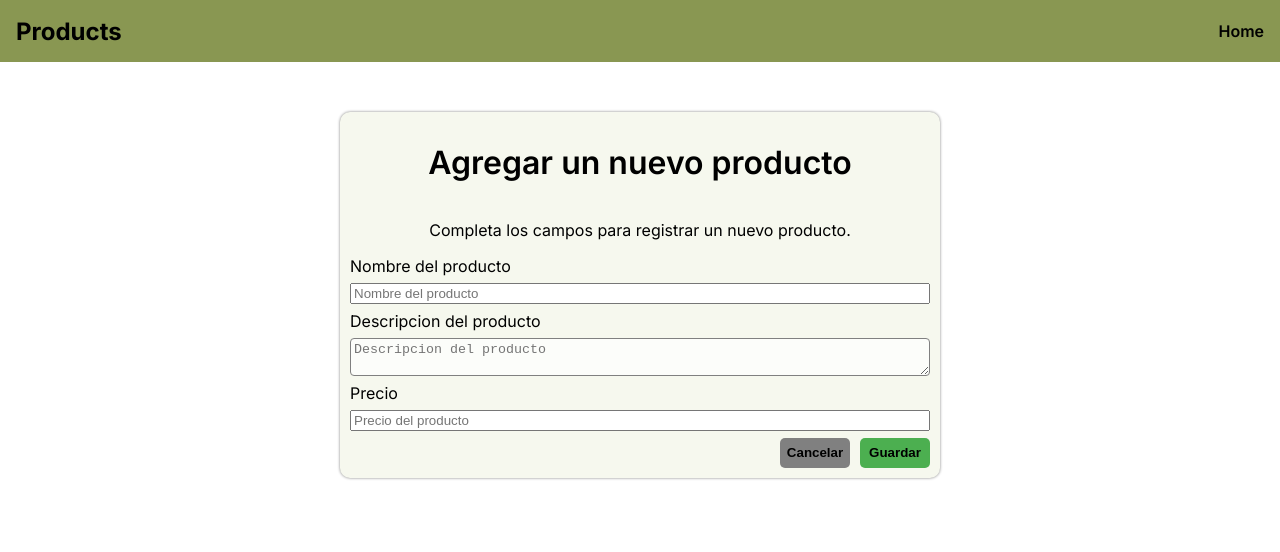
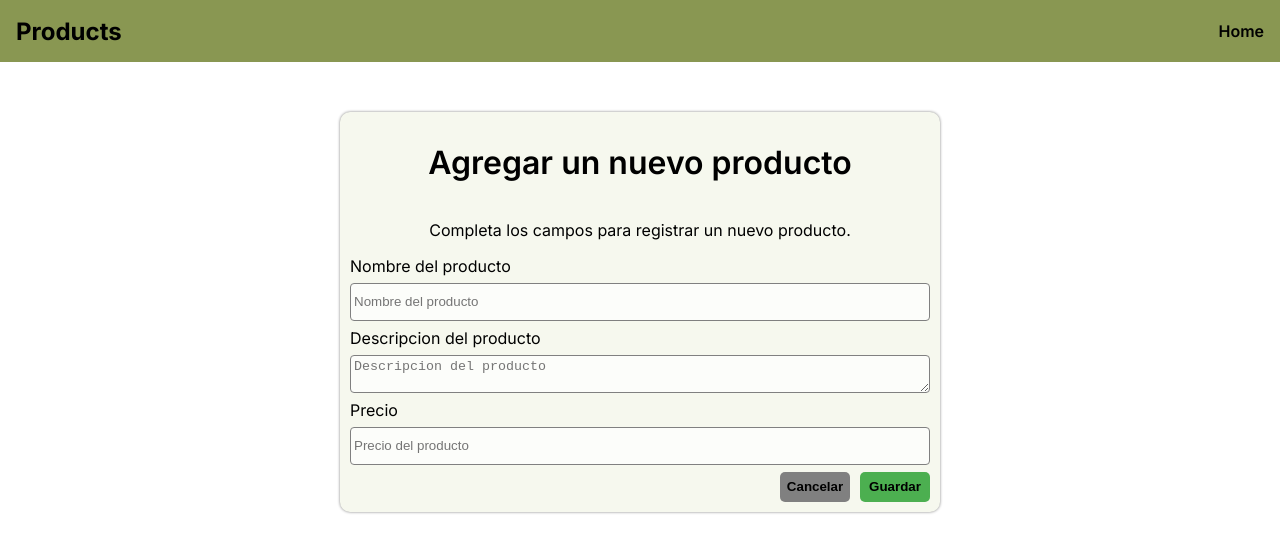
Before and after one commit to daniela03h/crud-product-dos, a Next.js app: page /add-products in a window 1280 px wide. Shown: the top 552 px of the page. Built offline with nearby package versions, Linux system fonts and the light colour scheme.

Commit message:
Styles input

```diff
--- a/app/_components/Form/input.tsx
+++ b/app/_components/Form/input.tsx
@@ -7,8 +7,7 @@ import { StyleInput } from "./styled";
 const Input:React.FC<IInput> = ({type, placeholder, id, className, name, onChange , value})=>{
     return(
 
-        <input type={type} name={name} id={id} placeholder={placeholder} className={className} onChange={onChange} value={value}/>
-
+        <StyleInput type={type} name={name} id={id} placeholder={placeholder} className={className} onChange={onChange} value={value}/>
     )
 }
 
```
